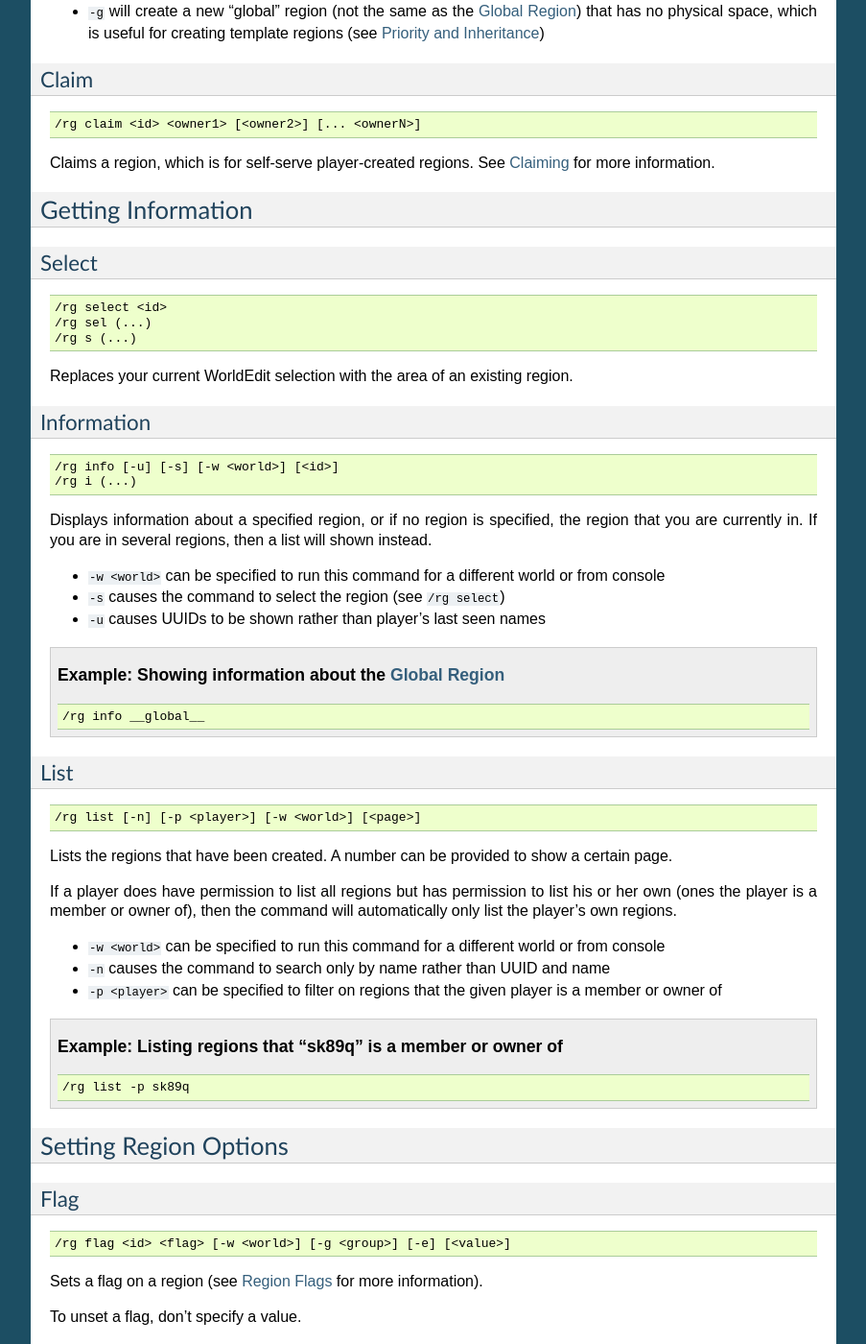
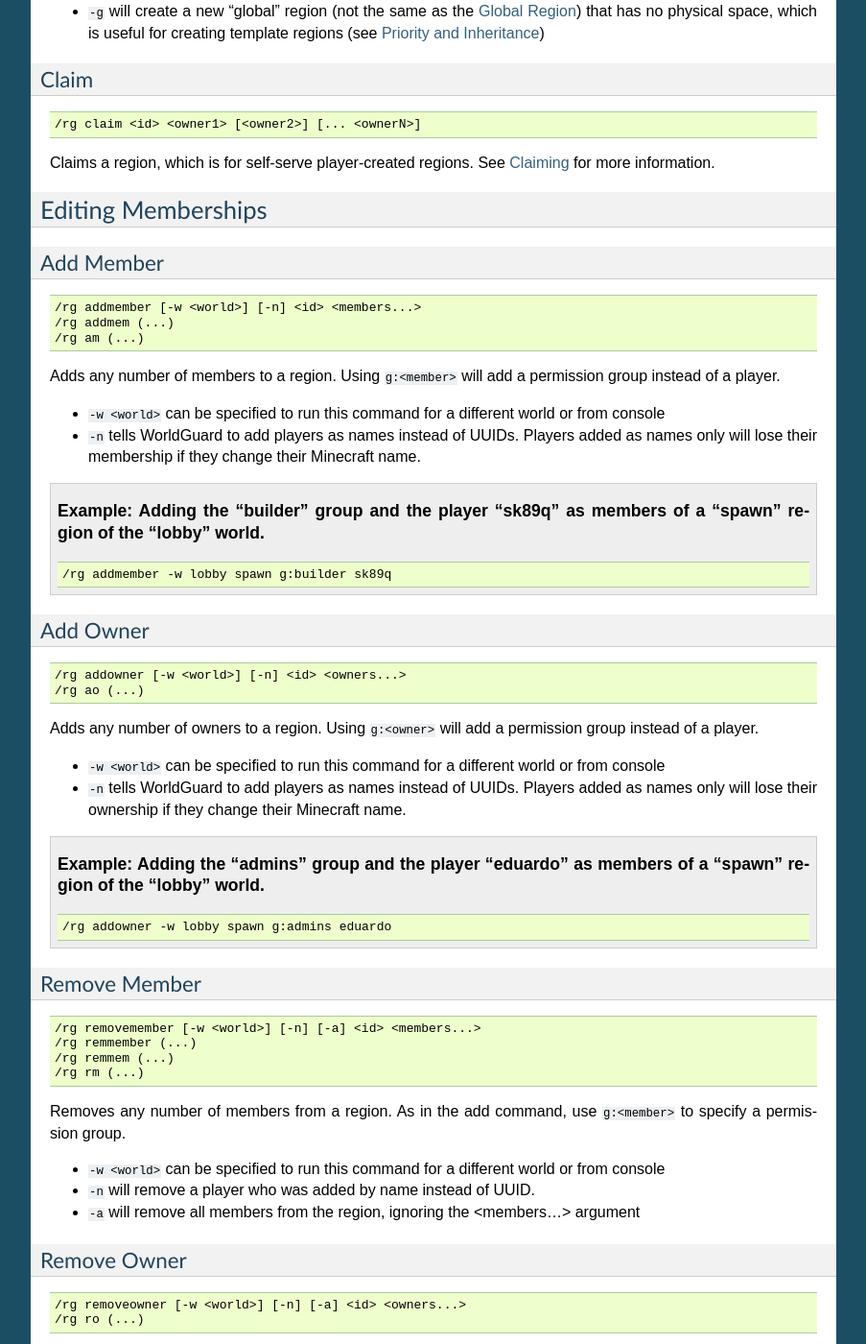
Before and after one commit to aurorasmiles/WorldGuardDocs, a Sphinx documentation site: the page built from source/regions/commands.rst, in a window 1280 px wide and 1400 px high, scrolled down 1347 px. Shown: the whole window at 96% size, without its empty margins (198-1101 px from the left). Built offline with Sphinx 7.4.7, drawn with Linux system fonts in a browser that asks for light colours; some of the changed text lies outside the part shown.

Commit message:
Add member commands to region commands page.

```diff
--- a/source/regions/commands.rst
+++ b/source/regions/commands.rst
@@ -75,6 +75,78 @@ Claim
     /rg claim <id> <owner1> [<owner2>] [... <ownerN>]
 
 Claims a region, which is for self-serve player-created regions. See :doc:`claiming` for more information.
+
+Editing Memberships
+===================
+
+Add Member
+~~~~~~~~~~
+
+.. code-block:: text
+
+    /rg addmember [-w <world>] [-n] <id> <members...>
+    /rg addmem (...)
+    /rg am (...)
+
+Adds any number of members to a region. Using ``g:<member>`` will add a permission group instead of a player.
+
+* ``-w <world>`` can be specified to run this command for a different world or from console
+* ``-n`` tells WorldGuard to add players as names instead of UUIDs. Players added as names only will lose their membership if they change their Minecraft name.
+
+.. topic:: Example: Adding the "builder" group and the player "sk89q" as members of a "spawn" region of the "lobby" world.
+
+    .. code-block:: text
+
+        /rg addmember -w lobby spawn g:builder sk89q
+
+Add Owner
+~~~~~~~~~
+
+.. code-block:: text
+
+    /rg addowner [-w <world>] [-n] <id> <owners...>
+    /rg ao (...)
+
+Adds any number of owners to a region. Using ``g:<owner>`` will add a permission group instead of a player.
+
+* ``-w <world>`` can be specified to run this command for a different world or from console
+* ``-n`` tells WorldGuard to add players as names instead of UUIDs. Players added as names only will lose their ownership if they change their Minecraft name.
+
+.. topic:: Example: Adding the "admins" group and the player "eduardo" as members of a "spawn" region of the "lobby" world.
+
+    .. code-block:: text
+
+        /rg addowner -w lobby spawn g:admins eduardo
+
+Remove Member
+~~~~~~~~~~~~~
+
+.. code-block:: text
+
+    /rg removemember [-w <world>] [-n] [-a] <id> <members...>
+    /rg remmember (...)
+    /rg remmem (...)
+    /rg rm (...)
+
+Removes any number of members from a region. As in the add command, use ``g:<member>`` to specify a permission group.
+
+* ``-w <world>`` can be specified to run this command for a different world or from console
+* ``-n`` will remove a player who was added by name instead of UUID.
+* ``-a`` will remove all members from the region, ignoring the <members...> argument
+
+Remove Owner
+~~~~~~~~~~~~
+
+.. code-block:: text
+
+    /rg removeowner [-w <world>] [-n] [-a] <id> <owners...>
+    /rg ro (...)
+
+Removes any number of owners from a region. As in the add command, use ``g:<owner>`` to specify a permission group.
+
+* ``-w <world>`` can be specified to run this command for a different world or from console
+* ``-n`` will remove a player who was added by name instead of UUID.
+* ``-a`` will remove all owners from the region, ignoring the <owners...> argument
 
 Getting Information
 ===================
--- a/source/regions/quick-start.rst
+++ b/source/regions/quick-start.rst
@@ -34,12 +34,14 @@ Rather than using ``/region``, you can also use ``/rg`` as a shortcut::
 
 The newly created region **automatically prevents building** within it. To let specific players build, add members or *owners* to the region. The main reason why you'd have separate owners or members is because you can set :doc:`permissions to use commands separately for owners and members <../permissions>`.
 
-Either players or permission groups can be a member or owner. To specify a permission group, prefix the name of the group with ``g:``. The relavant add and remove commands are illustrated below::
+Either players or permission groups can be a member or owner. To specify a permission group, prefix the name of the group with ``g:``. The relevant add and remove commands are illustrated below::
 
     /rg addmember town Notch sk89q g:builders
     /rg addowner town sk89q
     /rg removemember town g:builders
     /rg removeowner town sk89q
+
+Full documentation for these commands can be found on the :doc:`commands` page.
 
 Lastly, when you create a region, you can also conveniently specify the owners::
 
```
